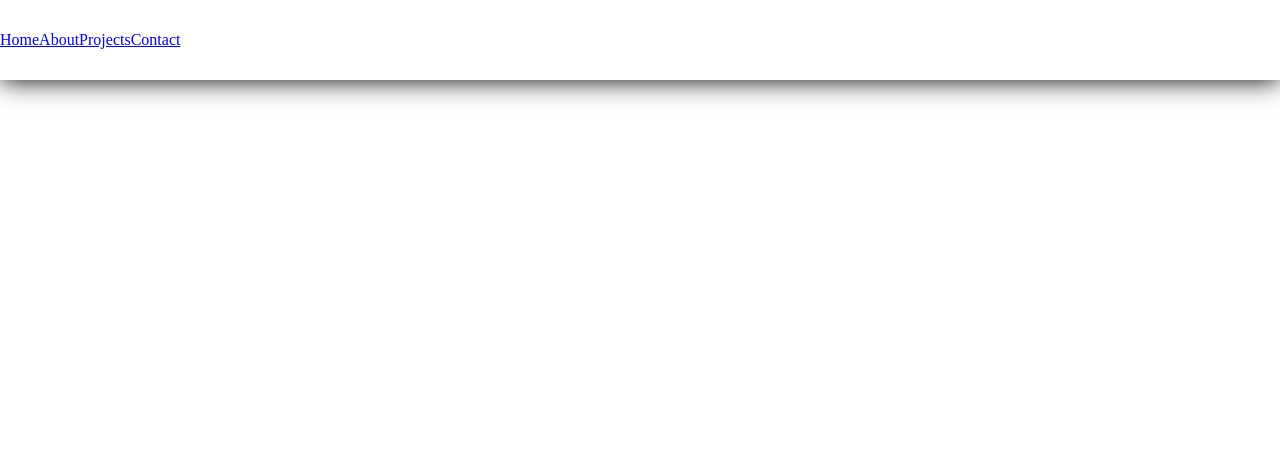
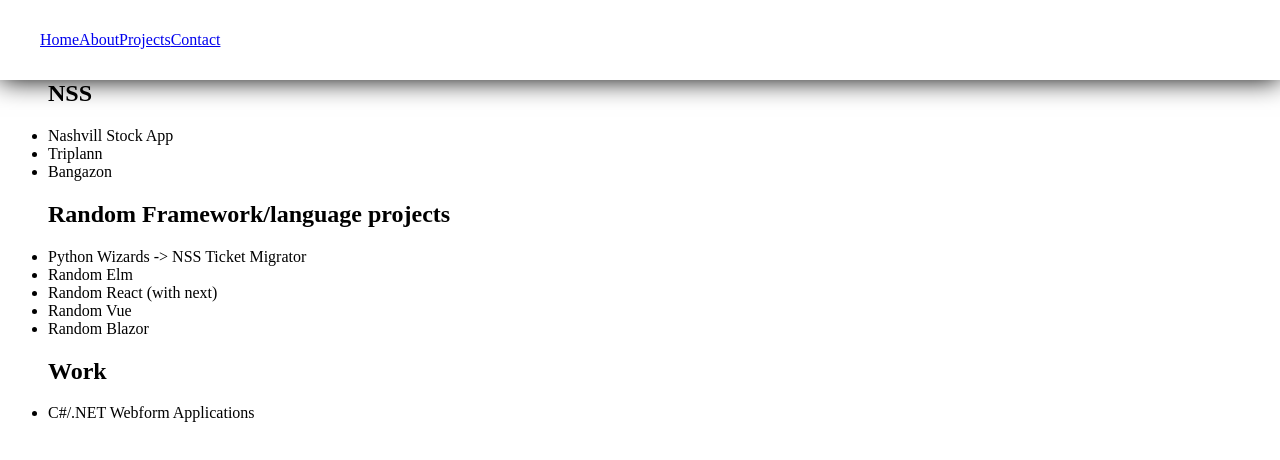
Before and after one commit to john-dulaney/wasting-time-with-nextjs, a Next.js app: page /projects in a window 1280 px wide. Shown: the top 460 px of the page. Built offline with nearby package versions, Linux system fonts and the light colour scheme.

Commit message:
:man-walking: crawl phase

```diff
--- a/components/Header.js
+++ b/components/Header.js
@@ -2,19 +2,28 @@ import Link from "next/link";
 
 export default () => (
     <nav>
+        <ul id="navList">
+            <li class="listItem">
                 <Link href="/" class="navItem">
                     <a>Home</a>
                 </Link>
+            </li>
+            <li class="listItem">
                 <Link href="/about" class="navItem">
                     <a>About</a>
                 </Link>
+            </li>
+            <li class="listItem">
                 <Link href="/projects" class="navItem">
                     <a>Projects</a>
                 </Link>
+            </li>
+            <li class="listItem">
                 <Link href="/contact" class="navItem">
                     <a>Contact</a>
                 </Link>
-
+            </li>
+        </ul>
     <style jsx>{`
       nav {
         background-color: white;
@@ -32,11 +41,11 @@ export default () => (
         display: inline;
     }
 
-    .navItem {
+    .listItem {
         margin: 20px;
     }
 
-    .navItem a {
+    .listItem a {
         color: black;
         text-decoration: none;
     }
--- /dev/null
+++ b/components/ProjectsBody.js
@@ -0,0 +1,27 @@
+export default () => (
+    <main>
+        <h1>Some Random Projects I pick up and probably never finish!</h1>
+        <ul>
+            <h2>NSS</h2>
+            <li>Nashvill Stock App</li>
+            <li>Triplann</li>
+            <li>Bangazon</li>
+
+            <h2>Random Framework/language projects</h2>
+            <li>Python Wizards -> NSS Ticket Migrator</li>
+            <li>Random Elm</li>
+            <li>Random React (with next)</li>
+            <li>Random Vue</li>
+            <li>Random Blazor</li>
+
+            <h2>Work</h2>
+            <li>C#/.NET Webform Applications</li>
+
+        </ul>
+        <style jsx>{`
+        margin-top: 80px;
+        padding: 30px;
+        `}
+        </style>
+    </main>
+  )
--- a/pages/index.js
+++ b/pages/index.js
@@ -7,5 +7,5 @@ export default () => (
   <main>
     <Header />
     <AboutBody />
-    </main>
-  )
+  </main>
+)
--- a/pages/projects.js
+++ b/pages/projects.js
@@ -1,13 +1,9 @@
 import Header from "../components/Header";
+import ProjectsBody from "../components/ProjectsBody";
 
 export default () => (
     <main>
         <Header />
-        <h1>Some Random Projects I pick up and probably never finish!</h1>
-        <style jsx>{`
-        margin-top: 80px;
-        padding: 30px;
-        `}
-        </style>
+        <ProjectsBody />
     </main>
-  )
+)
```
Also changed, not shown: components/ContactBody.js (+10 -0 lines), components/Error.js (added, +13 -0 lines), components/IndexBody.js (+10 -0 lines), pages/about.js (+3 -7 lines), pages/contact.js (+2 -6 lines), pages/john.js (deleted, +0 -10 lines), package.json (line endings or trailing spaces), 1 other file (tests, documents, lock files or other folders). Lines whose indentation alone changed are shown as unchanged.
